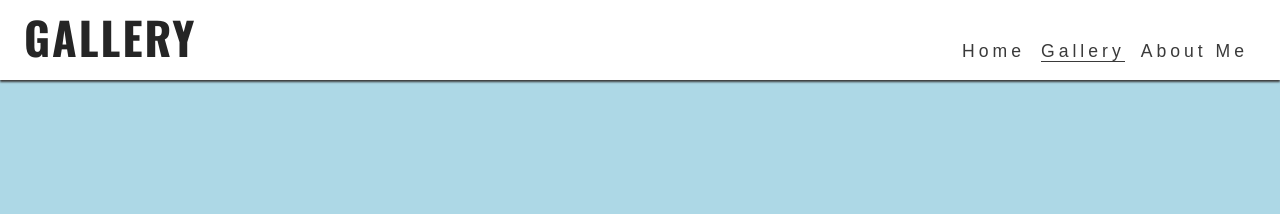
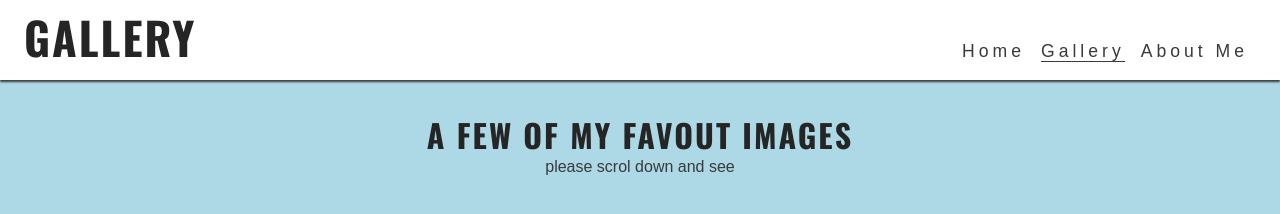
Before and after one commit to Paddyyouspoon/project1, a plain HTML site: page gallery.html in a window 1280 px wide. Drawn offline with nearby package versions, Linux system fonts and the light colour scheme.

Commit message:
div classes for coloum and rows

```diff
--- a/gallery.html
+++ b/gallery.html
@@ -78,6 +78,15 @@ body {
                 </ul>
             </nav>
     </header>
-    <main></main>
+    <main>
+        <div class="header" id="myHeader">
+            <h1>A few of my Favout images</h1>
+            <p>please scrol down and see</p>
+        </div>
+        <div class="row">
+            <div class="column">
+                <img src=""
+
+    </main>
 </body>
 </html>
```
